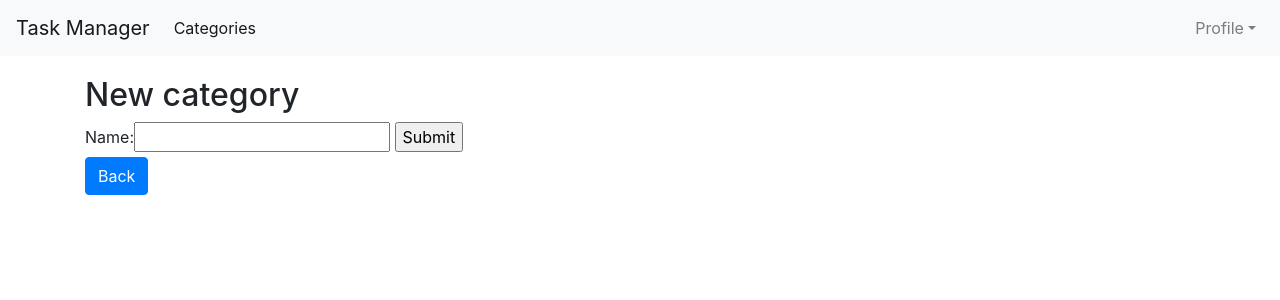
After one commit to storm2513/Task-manager, a Django app: page /categories/new/ in a window 1280 px wide. The commit adds this page. Shown: the top 300 px of the page. Run offline with Django 3.2, Linux system fonts and the light colour scheme; the visitor is signed in with stand-in values (Sample User, id 1); some libraries are stand-ins or nearby versions.

Commit message:
added functional to work with categories from library

```diff
--- /dev/null
+++ b/task-manager/web/task_manager/forms.py
@@ -0,0 +1,5 @@
+from django import forms
+
+
+class CategoryForm(forms.Form):
+    name = forms.CharField(max_length=100)
--- a/task-manager/web/task_manager/static/css/style.css
+++ b/task-manager/web/task_manager/static/css/style.css
@@ -0,0 +1,3 @@
+.container {
+	margin-top: 20px;
+}
--- a/task-manager/web/task_manager/urls.py
+++ b/task-manager/web/task_manager/urls.py
@@ -10,7 +10,15 @@ users_patterns = [
     url(r'^signup/$', views.signup, name='signup'),
 ]
 
+categories_patterns = [
+    url(r'^$', views.categories, name='categories'),
+    url(r'^new/$', views.create_category, name='new_category'),
+    url(r'^edit/(?P<id>[0-9]+)/$', views.edit_category, name='edit_category'),
+    url(r'^delete/(?P<id>[0-9]+)/$', views.delete_category, name='delete_category'),
+]
+
 urlpatterns = [
     url(r'^$', views.home, name='home'),
     url(r'^users/', include(users_patterns)),
+    url(r'^categories/', include(categories_patterns))
 ]
--- a/task-manager/web/task_manager/views.py
+++ b/task-manager/web/task_manager/views.py
@@ -1,13 +1,21 @@
 from django.contrib.auth import login, authenticate
+from django.contrib.auth.decorators import login_required
 from django.contrib.auth.forms import UserCreationForm
 from django.shortcuts import render, redirect
+from django.conf import settings
+
+from .forms import CategoryForm
+
+from tmlib.controllers.categories_controller import create_categories_controller
+from tmlib.models.category import Category
+import tmlib.commands
 
 
 def home(request):
     username = 'stranger'
     if request.user.is_authenticated():
         username = request.user.username
-    return render(request, 'home.html', { 'username': username })
+    return render(request, 'home.html', {'username': username})
 
 
 def signup(request):
@@ -22,4 +30,69 @@ def signup(request):
             return redirect('task_manager:home')
     else:
         form = UserCreationForm()
-    return render(request, 'registration/signup.html', {'form': form})
+    return render(request, 'registration/signup.html',
+                  {'form': form, 'username': request.user.username})
+
+
+def _create_categories_controller(user_id):
+    return create_categories_controller(
+        user_id, settings.TASK_MANAGER_DATABASE_PATH)
+
+
+@login_required
+def categories(request):
+    categories_controller = _create_categories_controller(request.user.id)
+    categories = tmlib.commands.user_categories(categories_controller)
+    return render(request,
+                  'categories/index.html',
+                  {'categories': categories,
+                   'username': request.user.username,
+                   'nav_bar': 'categories'})
+
+
+@login_required
+def create_category(request):
+    if request.method == 'POST':
+        form = CreateCategoryForm(request.POST)
+        if form.is_valid():
+            name = form.cleaned_data['name']
+            category = Category(name)
+            categories_controller = _create_categories_controller(
+                request.user.id)
+            tmlib.commands.add_category(categories_controller, category)
+            return redirect('task_manager:categories')
+    else:
+        form = CategoryForm()
+    return render(request,
+                  'categories/new.html',
+                  {'form': form,
+                   'username': request.user.username,
+                   'nav_bar': 'categories'})
+
+
+@login_required
+def edit_category(request, id):
+    categories_controller = _create_categories_controller(request.user.id)
+    category = tmlib.commands.get_category_by_id(categories_controller, id)
+    if request.method == 'POST':
+        form = CategoryForm(request.POST)
+        if form.is_valid():
+            category.name = form.cleaned_data['name']
+            tmlib.commands.update_category(categories_controller, category)
+            return redirect('task_manager:categories')
+    else:
+        form = CategoryForm(initial={'name': category.name})
+    return render(request,
+                  'categories/edit.html',
+                  {'form': form,
+                   'username': request.user.username,
+                   'nav_bar': 'categories'})
+
+
+@login_required
+def delete_category(request, id):
+    print(request)
+    if request.method == 'POST':
+        categories_controller = _create_categories_controller(request.user.id)
+        tmlib.commands.delete_category(categories_controller, id)
+    return redirect('task_manager:categories')
--- /dev/null
+++ b/task-manager/web/templates/categories/new.html
@@ -0,0 +1,13 @@
+{% extends 'base.html' %}
+
+{% block title %}New category{% endblock %}
+
+{% block content %}
+<h2>New category</h2>
+<form method="post">
+    {% csrf_token %}
+    {{ form }}
+    <input type="submit" value="Submit" />
+</form>
+<input class='btn btn-primary' type=button value="Back" onClick="javascript:history.go(-1);">
+{% endblock %}
--- a/task-manager/web/templates/header.html
+++ b/task-manager/web/templates/header.html
@@ -5,6 +5,11 @@
       <span class="navbar-toggler-icon"></span>
     </button>
     <div class="collapse navbar-collapse" id="navbarSupportedContent">
+      <ul class="navbar-nav">
+        <li class="nav-item">
+          <a class="nav-link {% if nav_bar == 'categories' %}active{% endif %}" href='{% url 'task_manager:categories' %}'>Categories <span class="sr-only">(current)</span></a>
+        </li>
+      </ul>
       <ul class="navbar-nav mr-auto"></ul>
       {% if user.is_authenticated %}
         <ul class="navbar-nav ">
--- a/task-manager/web/web/settings.py
+++ b/task-manager/web/web/settings.py
@@ -14,7 +14,7 @@ import os
 
 # Build paths inside the project like this: os.path.join(BASE_DIR, ...)
 BASE_DIR = os.path.dirname(os.path.dirname(os.path.abspath(__file__)))
-
+TASK_MANAGER_DATABASE_PATH = os.path.join(BASE_DIR, 'db.sqlite3')
 
 # Quick-start development settings - unsuitable for production
 # See https://docs.djangoproject.com/en/1.11/howto/deployment/checklist/
@@ -27,6 +27,7 @@ DEBUG = True
 
 ALLOWED_HOSTS = []
 
+LOGIN_URL = '/users/login/'
 LOGIN_REDIRECT_URL = '/'
 
 # Application definition
```
Also changed, not shown: task-manager/web/templates/categories/edit.html (added, +13 -0 lines), task-manager/web/templates/categories/index.html (added, +33 -0 lines).
